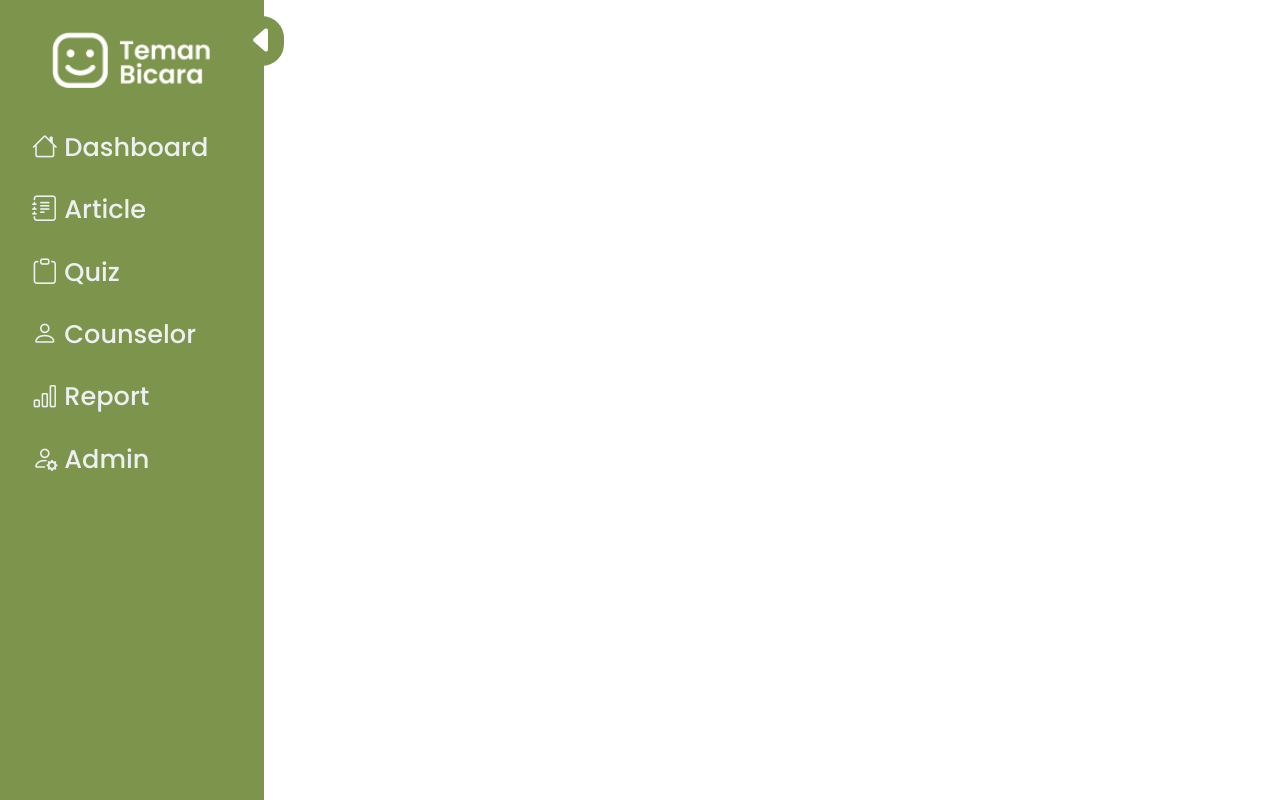
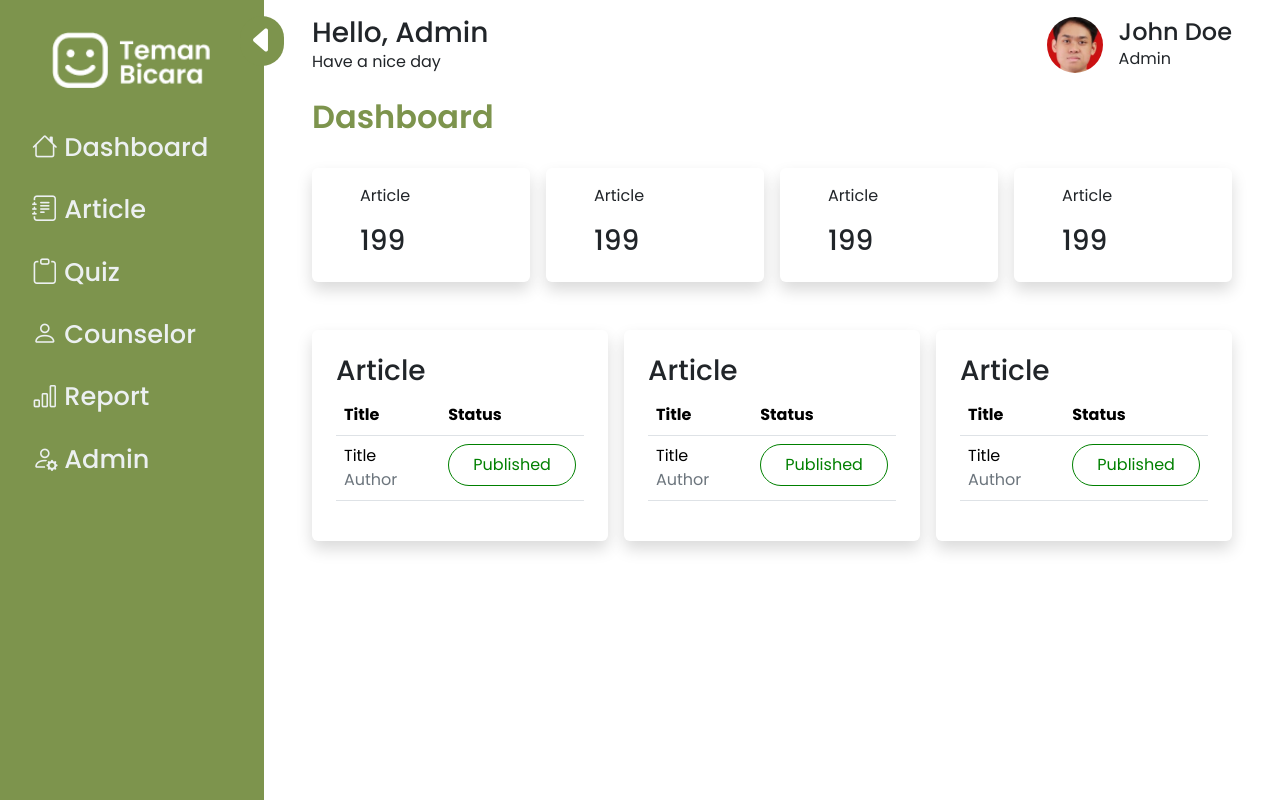
Before and after one commit to Febry3/temanbicara-front-react, a React (Vite) app: page / in a window 1280 px wide. Built offline with nearby package versions, Linux system fonts and the light colour scheme.

Commit message:
feat: add dashboard page

```diff
--- /dev/null
+++ b/src/components/Layout/Layout.css
@@ -0,0 +1,9 @@
+.wrapper {
+    margin-left: 16.5rem;
+    transition: 0.5s ease;
+}
+
+.wrapper-closed {
+    margin-left: 5rem;
+    transition: 0.5s ease;
+}
--- a/src/components/Layout/Layout.jsx
+++ b/src/components/Layout/Layout.jsx
@@ -1,13 +1,22 @@
 import { Outlet } from 'react-router-dom';
 import Navbar from '../Navbar/Navbar';
+import './Layout.css';
+import { useState } from 'react';
 
 const Layout = () => {
+    const [isOpen, setIsOpen] = useState(true);
+
+    const toggleSidebar = () => {
+        setIsOpen(!isOpen);
+    }
     return (
         <>
-            <Navbar />
-            <main>
-                <Outlet />
-            </main>
+            <div className='d-flex'>
+                <Navbar isOpen={isOpen} toggleSidebar={toggleSidebar} />
+                <main className={isOpen ? 'px-5 py-3 wrapper flex-grow-1' : 'px-5 py-3 wrapper-closed flex-grow-1'}>
+                    <Outlet />
+                </main>
+            </div>
         </>
     );
 };
--- a/src/components/Navbar/Navbar.css
+++ b/src/components/Navbar/Navbar.css
@@ -1,20 +1,21 @@
 .sidebar {
+    position: fixed;
     height: 100vh;
-    width: 16.5rem;
+    min-width: 16.5rem;
     background-color: #7D944D;
     display: flex;
     flex-direction: column;
     padding: 2rem;
     font-weight: 500;
-    transition: 0.5s ease;
+    transition: 0.5s ease-out;
 }
 
 .sidebar-closed {
-    width: 5rem;
+    position: fixed;
+    min-width: 5rem;
     height: 100vh;
     background-color: #7D944D;
-    overflow: hidden;
-    transition: 0.5s ease;
+    transition: 0.5s ease-out;
     display: flex;
     flex-direction: column;
     align-items: center;
@@ -48,7 +49,7 @@
 }
 
 .sidebar-button {
-    position: absolute;
+    position: fixed;
     left: 15rem;
     top: 1rem;
     border: none;
@@ -56,11 +57,12 @@
     font-size: 2rem;
     color: white;
     border-radius: 5rem;
-    transition: 0.5s ease;
+    transition: 0.5s ease-out;
+    z-index: 10;
 }
 
 .sidebar-button-closed {
-    position: absolute;
+    position: fixed;
     left: 3.5rem;
     top: 1rem;
     border: none;
@@ -68,5 +70,12 @@
     font-size: 2rem;
     color: white;
     border-radius: 5rem;
-    transition: 0.5s ease;
+    transition: 0.5s ease-out;
+    z-index: 10;
 }
+
+.sidebar-logo-closed {
+    width: 2rem;
+    margin: 0 auto;
+    margin-bottom: 1rem;
+}
--- a/src/components/Navbar/Navbar.jsx
+++ b/src/components/Navbar/Navbar.jsx
@@ -1,17 +1,10 @@
 import { Link } from 'react-router-dom';
 import './Navbar.css';
 import logo from '../../assets/telogo.png';
-import { useState } from 'react';
+import leftlogo from '../../assets/left-logo.png';
 
+const Navbar = ({ isOpen, toggleSidebar }) => {
 
-
-
-const Navbar = () => {
-    const [isOpen, setIsOpen] = useState(true);
-
-    const toggleSidebar = () => {
-        setIsOpen(!isOpen);
-    }
 
     return (
         <>
@@ -32,7 +25,7 @@ const Navbar = () => {
                                     <Link to="/contact"><i class="bi bi-clipboard"></i> Quiz</Link>
                                 </li>
                                 <li>
-                                    <Link to="/contact"> <i class="bi bi-person"></i> Counselor</Link>
+                                    <Link to="/counselor"> <i class="bi bi-person"></i> Counselor</Link>
                                 </li>
                                 <li>
                                     <Link to="/contact"><i class="bi bi-bar-chart"></i> Report</Link>
@@ -43,7 +36,7 @@ const Navbar = () => {
                             </ul>
                         </> :
                         <>
-                            <img className='sidebar-logo' src={logo} alt="Logo" />
+                            <img className='sidebar-logo-closed' src={leftlogo} alt="Logo" />
                             <ul className="sidebar-links">
                                 <li>
                                     <Link to="/"> <i class="bi bi-house"></i></Link>
--- a/src/index.css
+++ b/src/index.css
@@ -8,3 +8,8 @@ body {
   margin: 0;
   padding: 0;
 }
+
+.page-title {
+  color: #7D944D;
+  font-weight: 600;
+}
--- a/src/main.jsx
+++ b/src/main.jsx
@@ -5,11 +5,17 @@ import 'bootstrap/dist/css/bootstrap.css'
 import 'bootstrap-icons/font/bootstrap-icons.css'
 import Layout from './components/Layout/Layout.jsx'
 import { createBrowserRouter, RouterProvider } from 'react-router-dom'
+import Dashboard from './pages/Dashboard/Dashboard.jsx'
+import Counselor from './pages/Counselor/Counselor.jsx'
 
 const router = createBrowserRouter([
   {
     path: '/',
-    element: <Layout />, // Parent route with Layout (Navbar)
+    element: <Layout />,
+    children: [
+      { index: true, element: <Dashboard /> },
+      { path: '/counselor', element: <Counselor /> },
+    ]
   },
 ]);
 
--- /dev/null
+++ b/src/pages/Counselor/Counselor.jsx
@@ -0,0 +1,9 @@
+const Counselor = () => {
+    return (
+        <>
+            <h1>Counselorasdaaaaaaaaaaaaaaaaaaaaaaaaaaaaaaaaaaaaaaaaa</h1>
+        </>
+    );
+}
+
+export default Counselor;
--- /dev/null
+++ b/src/pages/Dashboard/Dashboard.css
@@ -0,0 +1,11 @@
+.profile-pict {
+    width: 3.5rem;
+    height: 3.5rem;
+    border-radius: 50%;
+}
+
+.status {
+    border-radius: 2rem;
+    border: 1px solid green;
+    color: green;
+}
--- /dev/null
+++ b/src/pages/Dashboard/Dashboard.jsx
@@ -0,0 +1,85 @@
+import avatar from '../../assets/avatar.png';
+import './Dashboard.css';
+
+const Dashboard = () => {
+    return (
+        <div className='d-flex flex-column'>
+            <div className="d-flex justify-content-between align-items-center">
+                <div className="d-flex flex-column">
+                    <h3 className="m-0">Hello, Admin</h3>
+                    <p className="m-0">Have a nice day</p>
+                </div>
+
+                <div className="d-flex align-items-center gap-3">
+                    <img className='profile-pict' src={avatar} alt="Avatar" />
+                    <div className="d-flex flex-column">
+                        <h4 className="m-0">John Doe</h4>
+                        <p className="m-0">Admin</p>
+                    </div>
+                </div>
+            </div>
+            <h2 className='page-title py-4'>Dashboard</h2>
+
+            <div className='flex-grow-1 d-flex gap-3'>
+                <InfoItem />
+                <InfoItem />
+                <InfoItem />
+                <InfoItem />
+            </div>
+
+            <div className='flex-grow-1 d-flex gap-3 mt-5'>
+                <InfoTable />
+                <InfoTable />
+                <InfoTable />
+            </div>
+        </div>
+    );
+};
+
+const InfoItem = () => {
+    return (
+        <div className='flex-grow-1 rounded px-5 py-3 shadow'>
+            <p>Article</p>
+            <h3>199</h3>
+        </div>
+    );
+}
+
+const InfoTable = () => {
+    return (
+        <div className='flex-grow-1 rounded shadow p-4'>
+            <h3>Article</h3>
+            <table className='table'>
+                <thead>
+                    <tr>
+                        <th>Title</th>
+                        <th>Status</th>
+                    </tr>
+                </thead>
+                <tbody>
+                    <tr>
+                        <td>
+                            <div>
+                                <p className='m-0'>Title</p>
+                                <p className='m-0 text-secondary'>Author</p>
+                            </div>
+                        </td>
+                        <td>
+                            <Status />
+                        </td>
+                    </tr>
+                </tbody>
+            </table>
+        </div>
+    );
+}
+
+const Status = () => {
+    return (
+        <div className='status d-flex align-items-center justify-content-center py-2'>
+            <p className='m-0'>Published</p>
+        </div>
+    );
+}
+
+export default Dashboard;
```
Also changed, not shown: src/assets/avatar.png (added), src/assets/left-logo.png (added).
